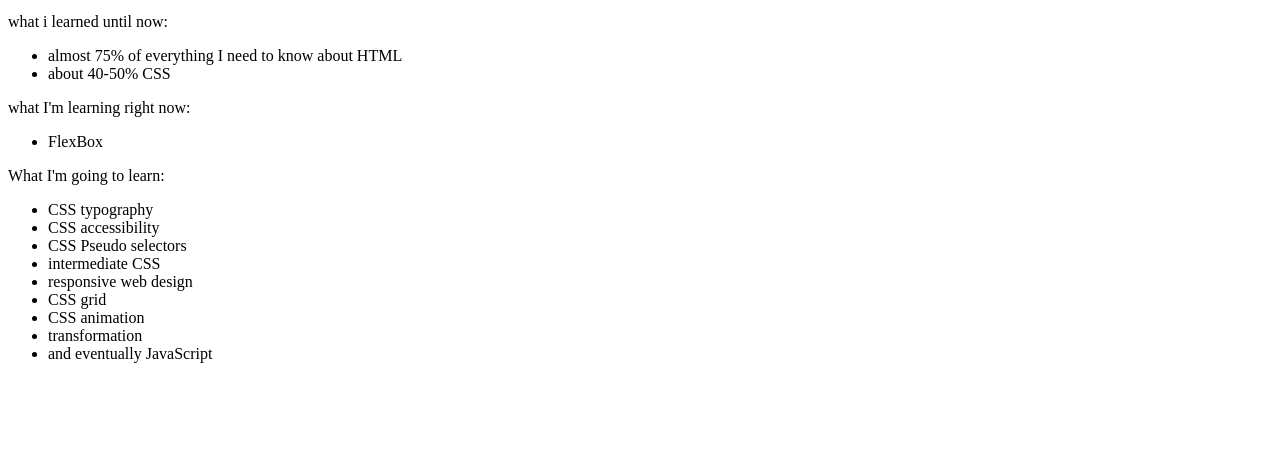
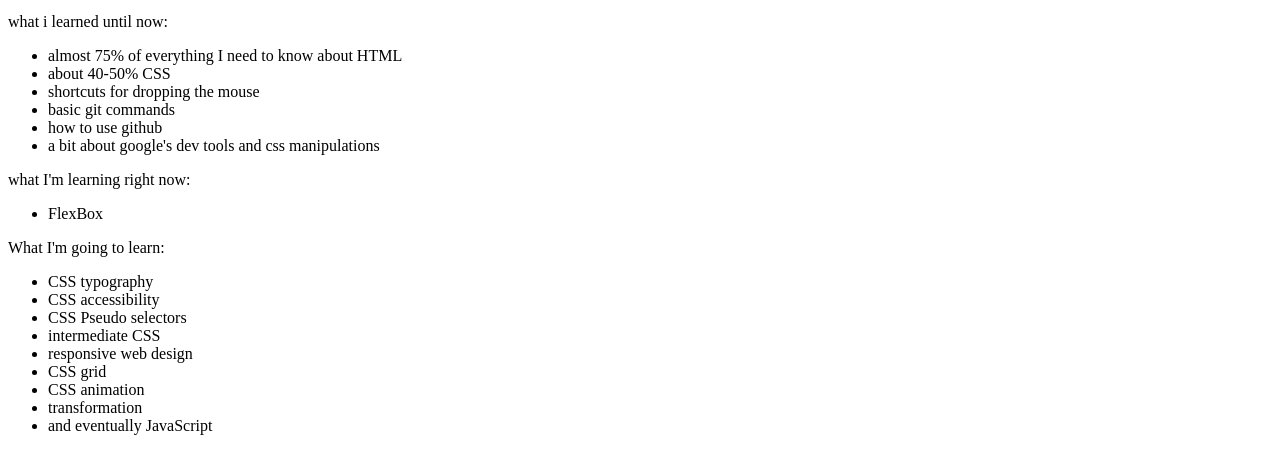
Before and after one commit to Israfil-17/My-Progress, a plain HTML site: page index.html in a window 1280 px wide. Shown: the part 119-592 px from the top of the page. Drawn offline with Linux system fonts and the light colour scheme.

Commit message:
add more points

```diff
--- a/index.html
+++ b/index.html
@@ -15,6 +15,10 @@
         <ul>
             <li>almost 75% of everything I need to know about HTML</li>
             <li>about 40-50% CSS</li>
+            <li>shortcuts for dropping the mouse</li>
+            <li>basic git commands</li>
+            <li>how to use github</li>
+            <li>a bit about google's dev tools and css manipulations</li>
         </ul>
     </div>
     <div>
```
